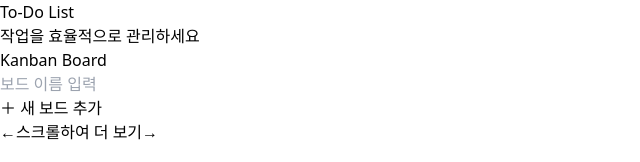
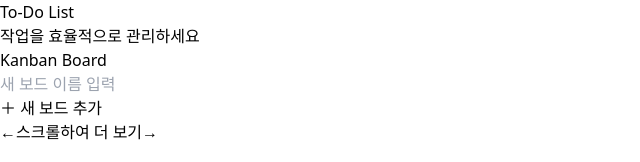
Before and after one commit to seungmin2222/LSM_ToDoPage, a Next.js app: page / in a window 1280 px wide. Shown: the top 162 px of the page, without its empty margins (0-640 px from the left). Built offline with nearby package versions, Linux system fonts and the light colour scheme.

Commit message:
♻️ Refactor: KanbanHeader 입력값이 없을 시 버튼 비활성화

```diff
--- a/src/components/todo/KanbanHeader.tsx
+++ b/src/components/todo/KanbanHeader.tsx
@@ -15,6 +15,8 @@ export default function KanbanHeader() {
     }
   };
 
+  const isButtonDisabled = !boardName.trim();
+
   return (
     <div className="flex items-center justify-between">
       <div className="text-xl font-bold text-white">Kanban Board</div>
@@ -24,13 +26,18 @@ export default function KanbanHeader() {
             type="text"
             value={boardName}
             onChange={(e) => setBoardName(e.target.value)}
-            placeholder="보드 이름 입력"
+            placeholder="새 보드 이름 입력"
             className="rounded-lg border border-gray-700 bg-gray-900 px-3 py-1.5 text-sm text-white placeholder-gray-500 focus:border-blue-500 focus:outline-none"
           />
         </form>
         <button
           onClick={handleSubmit}
-          className="inline-flex items-center gap-2 rounded-lg border border-blue-800 bg-blue-400/10 px-3 py-1.5 text-xs font-medium text-blue-400 transition-colors hover:bg-blue-600 hover:text-white"
+          disabled={isButtonDisabled}
+          className={`inline-flex items-center gap-2 rounded-lg border px-3 py-1.5 text-xs font-medium transition-colors ${
+            isButtonDisabled
+              ? 'cursor-not-allowed border-gray-700 bg-gray-800 text-gray-500'
+              : 'border-blue-800 bg-blue-400/10 text-blue-400 hover:bg-blue-600 hover:text-white'
+          }`}
         >
           ＋ 새 보드 추가
         </button>
```
